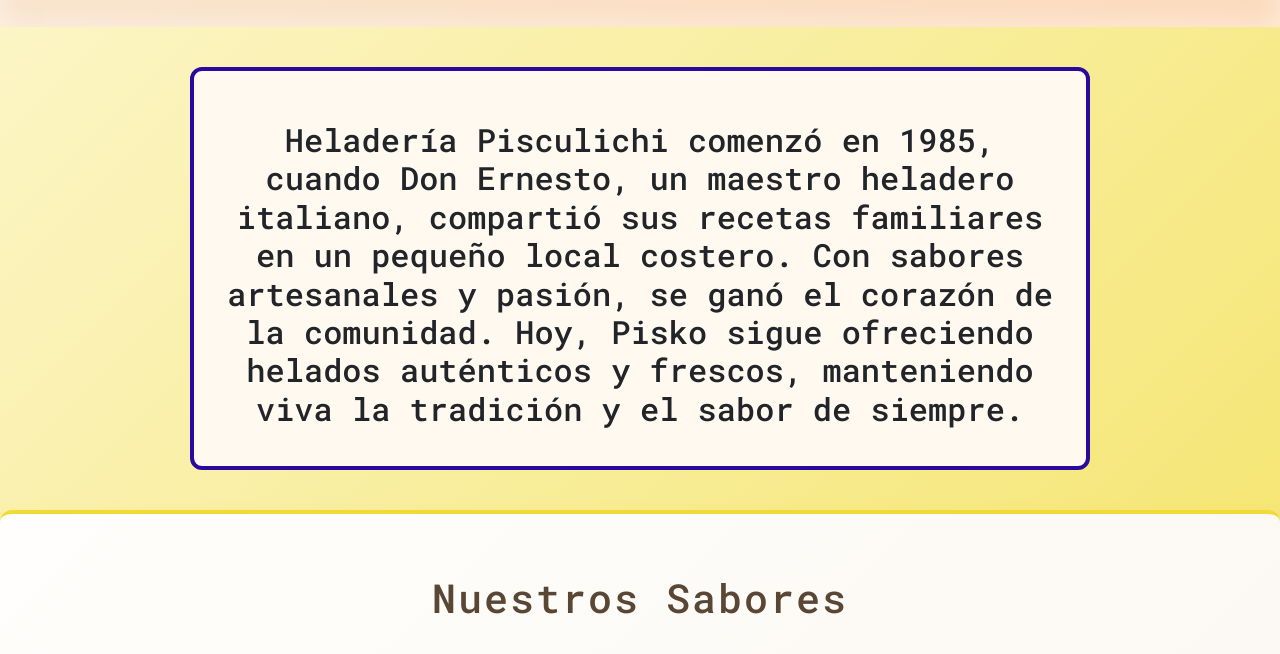
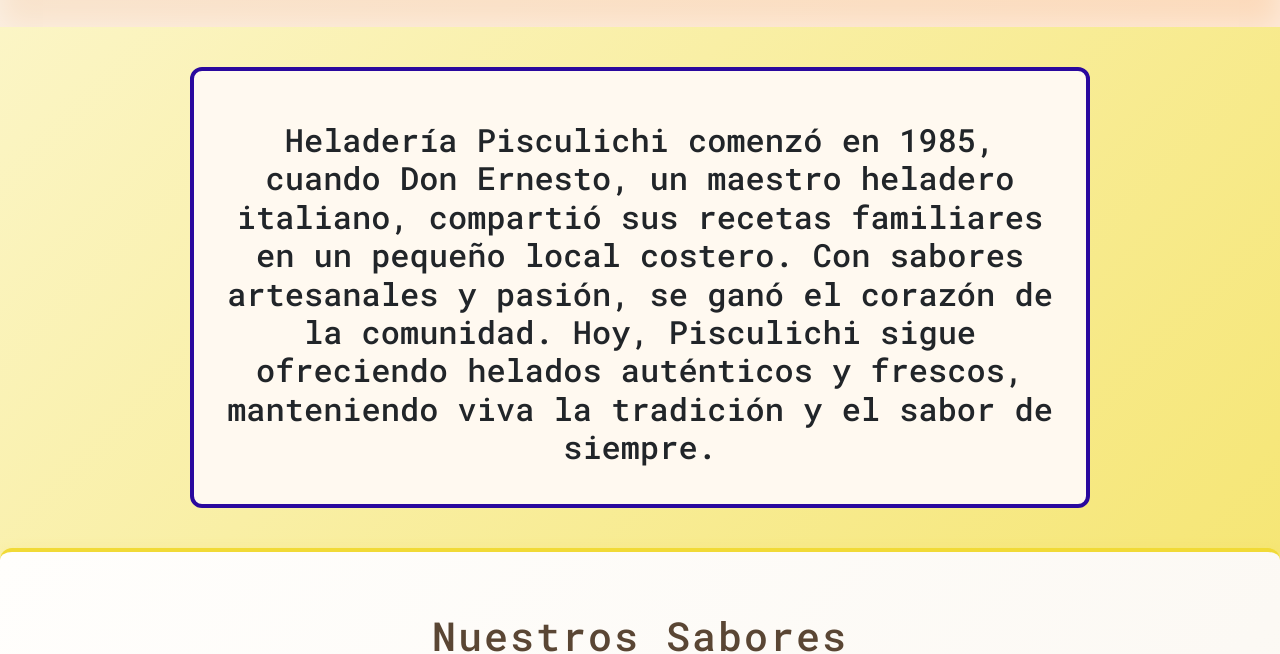
Before and after one commit to Markinhos1245/HeladeriaPisculichi, a plain HTML site: page index.html in a window 1280 px wide. Shown: the part 800-1454 px from the top of the page. Drawn offline with nearby package versions, Linux system fonts and the light colour scheme.

Commit message:
Add files via upload

```diff
--- a/index.html
+++ b/index.html
@@ -107,7 +107,7 @@
 
 <div class="container">
     <p class="h2 mb-2">
-Heladería Pisculichi comenzó en 1985, cuando Don Ernesto, un maestro heladero italiano, compartió sus recetas familiares en un pequeño local costero. Con sabores artesanales y pasión, se ganó el corazón de la comunidad. Hoy, Pisko sigue ofreciendo helados auténticos y frescos, manteniendo viva la tradición y el sabor de siempre.
+Heladería Pisculichi comenzó en 1985, cuando Don Ernesto, un maestro heladero italiano, compartió sus recetas familiares en un pequeño local costero. Con sabores artesanales y pasión, se ganó el corazón de la comunidad. Hoy, Pisculichi sigue ofreciendo helados auténticos y frescos, manteniendo viva la tradición y el sabor de siempre.
     </p>
 </div>
 
```
